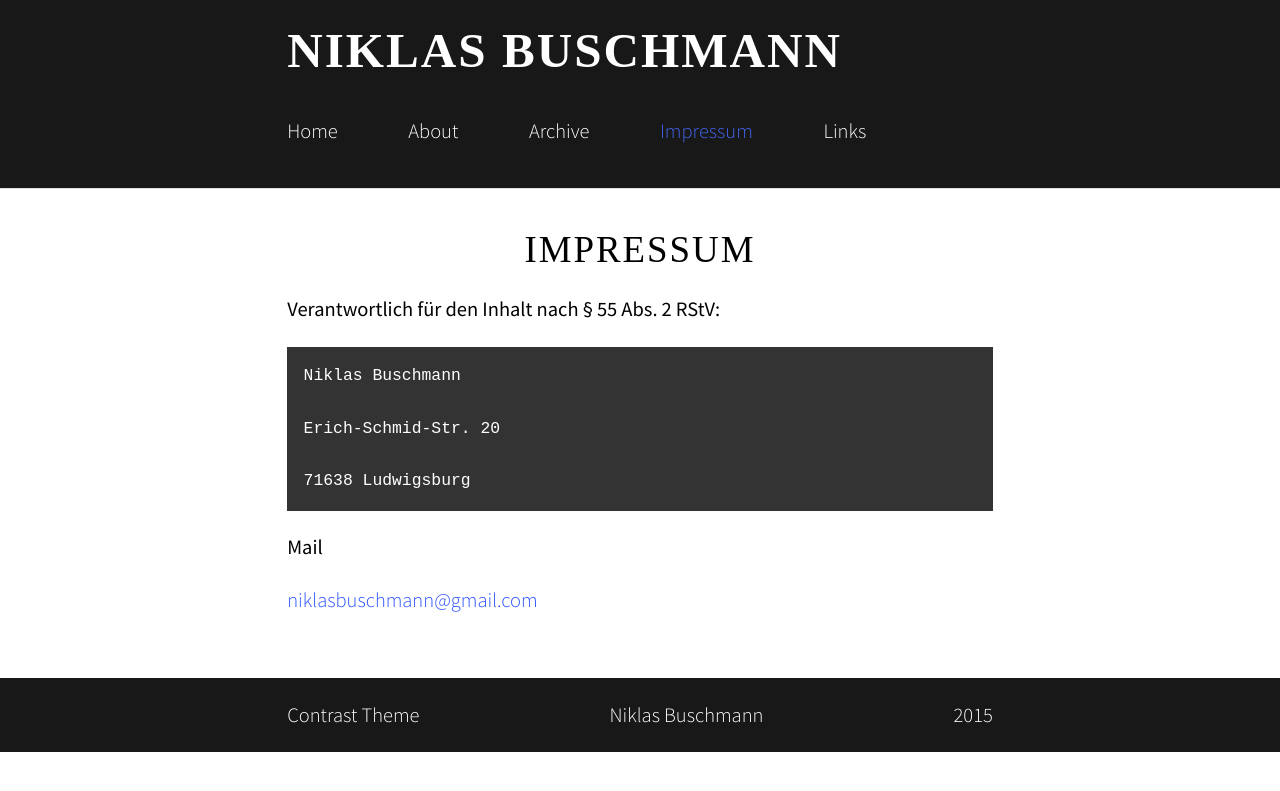
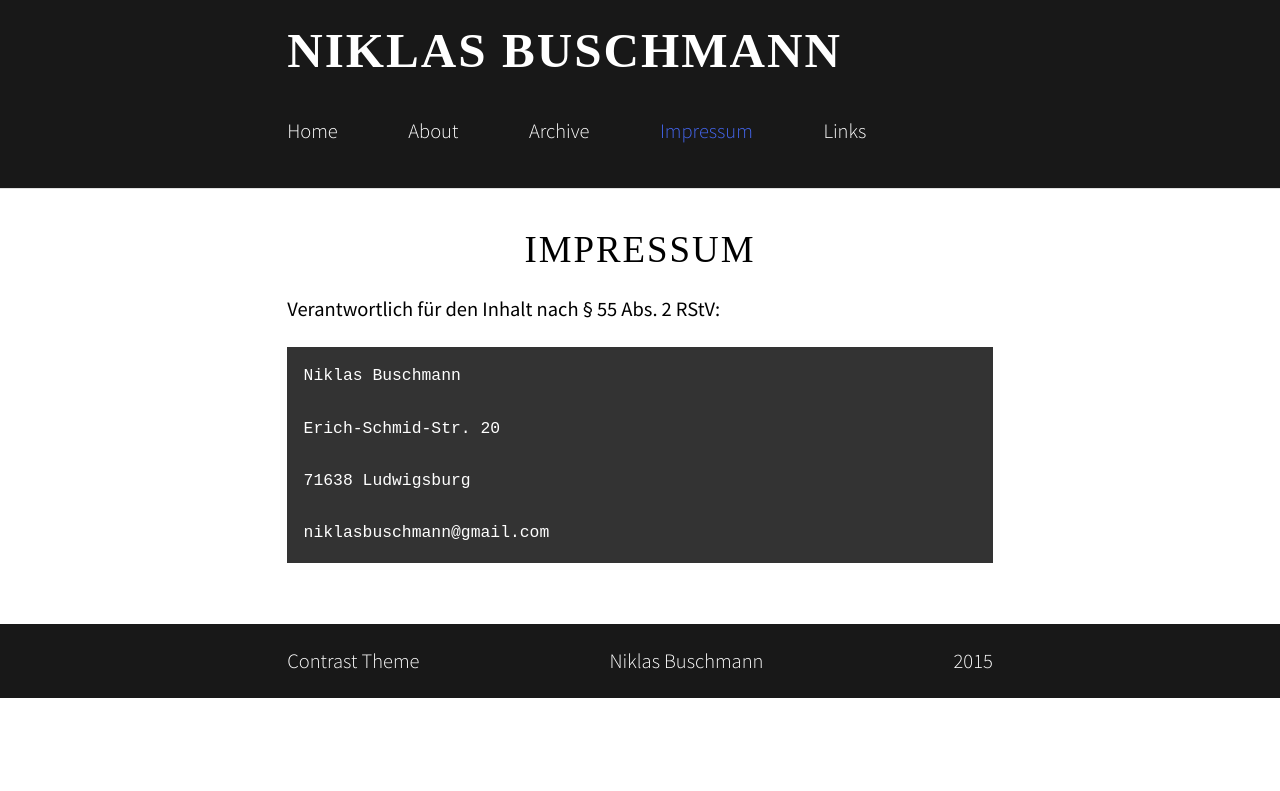
Before and after one commit to wilkistarotieno/wilkistarotieno.github.io, a Jekyll site: the page built from impressum.md, in a window 1280 px wide. Shown: the top 791 px of the page. Built offline with Jekyll 4.4.1, drawn with Linux system fonts in a browser that asks for light colours; some web fonts are replaced; Markdown is read by kramdown in place of the engine named in the settings; a script that is not in the unit is left out.

Commit message:
Update impressum.md

````diff
--- a/impressum.md
+++ b/impressum.md
@@ -10,8 +10,6 @@ Niklas Buschmann
 Erich-Schmid-Str. 20
 
 71638 Ludwigsburg
+
+niklasbuschmann@gmail.com
 ```
-
-**Mail**
-
-[niklasbuschmann@gmail.com](https://keybase.io/niklasbuschmann)
````
